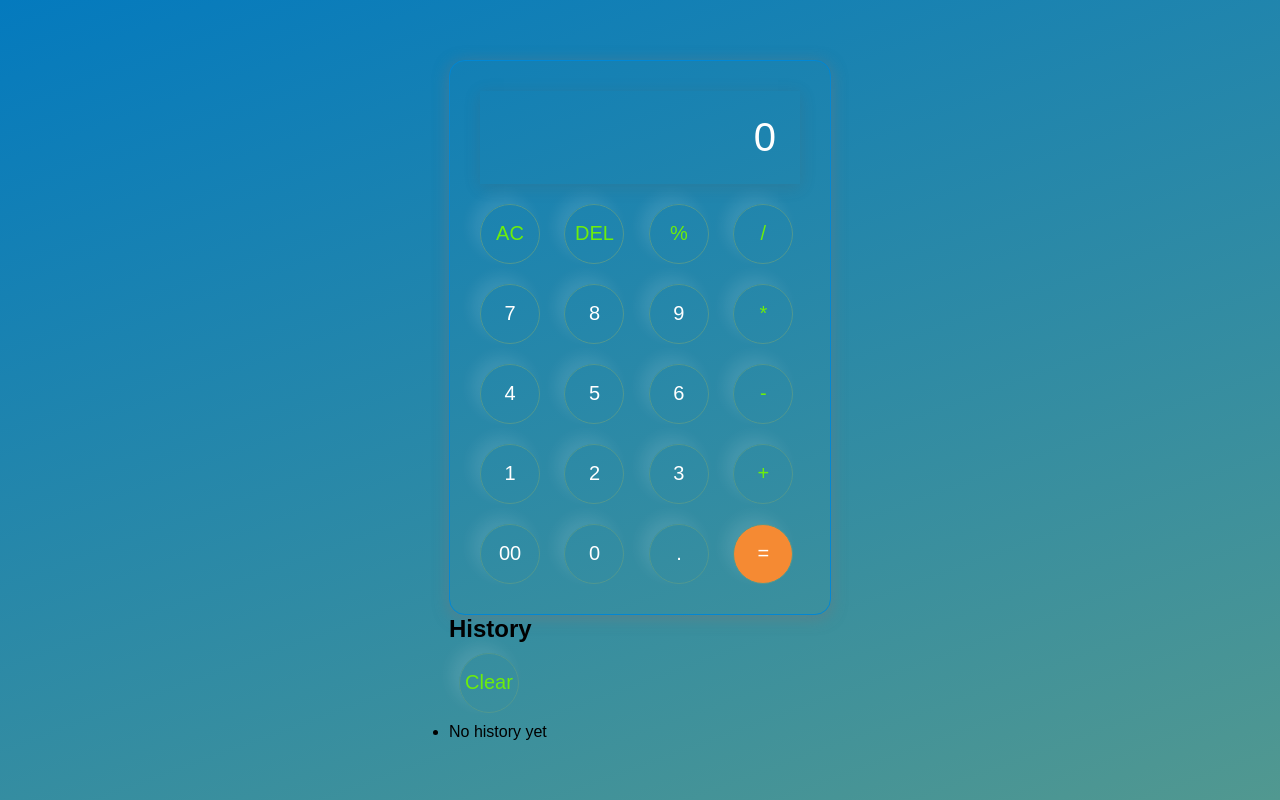
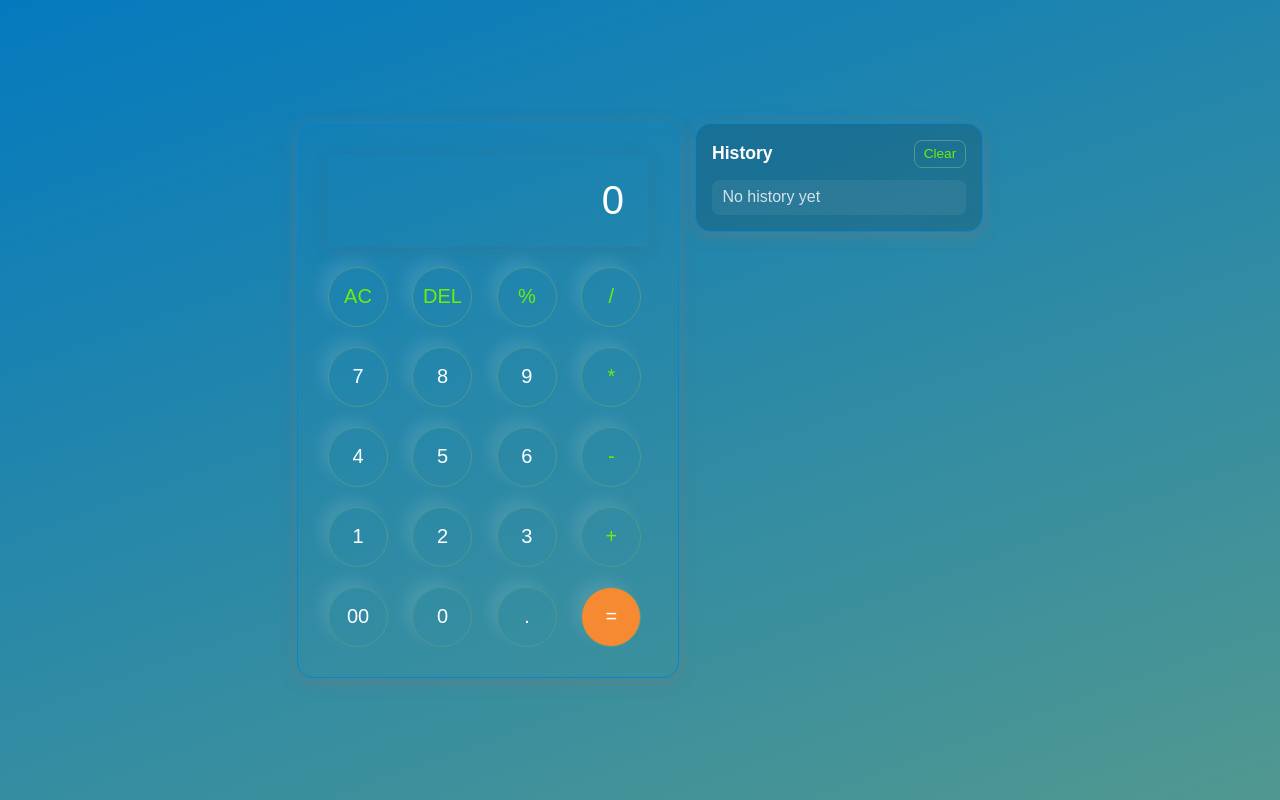
Before and after one commit to Ayush-445/Calculator, a plain HTML site: page index.html in a window 1280 px wide. Drawn offline with Linux system fonts and the light colour scheme.

Commit message:
Enhance Calculator for history panel

```diff
--- a/style.css
+++ b/style.css
@@ -1,4 +1,3 @@
-
 *{
     margin: 0;
     padding: 0;
@@ -7,14 +6,19 @@
 }
 body{
     width: 100%;
-    height: 100vh;
+    min-height: 100vh;
     display: flex;
     justify-content: center;
     align-items: center;
-    /* background: linear-gradient(45deg, #0a0a0a, #3a4452); */
+    padding: 1rem;
     background-color: #027ac0;
     background-image: linear-gradient(160deg, #047abe 0%, #519890 100%);
+}
 
+.appWrapper {
+    display: flex;
+    gap: 1rem;
+    align-items: flex-start;
 }
 
 .calculator{
@@ -34,14 +38,12 @@ input{
     box-shadow: 0px 3px 15px rgba(84,84,84,0.2);
     font-size: 2.5rem;
     text-align: right;
-    cursor: pointer;
     color: white;
 }
 
 input::placeholder{
     color: white;
 }
-
 
 button{
     border: 1px solid #519890;
@@ -64,26 +66,102 @@ button{
 .operator{
     color: #6dee0a;
 }
+
+.historyPanel {
+    width: 18rem;
+    max-height: 32rem;
+    border: 1px solid #0287d4;
+    border-radius: 1rem;
+    padding: 1rem;
+    color: white;
+    background: rgba(0, 0, 0, 0.15);
+    box-shadow: 0px 3px 15px rgba(117, 118, 120, 0.5);
+}
+
+.historyHeader {
+    display: flex;
+    align-items: center;
+    justify-content: space-between;
+    margin-bottom: 0.75rem;
+}
+
+.historyHeader h2 {
+    font-size: 1.1rem;
+    font-weight: 600;
+}
+
+#clearHistoryBtn {
+    width: auto;
+    height: auto;
+    border-radius: 0.5rem;
+    padding: 0.35rem 0.55rem;
+    margin: 0;
+    font-size: 0.85rem;
+    box-shadow: none;
+}
+
+#historyList {
+    list-style: none;
+    max-height: 26rem;
+    overflow-y: auto;
+    display: flex;
+    flex-direction: column;
+    gap: 0.4rem;
+}
+
+#historyList li {
+    background: rgba(255, 255, 255, 0.08);
+    border-radius: 0.5rem;
+    padding: 0.55rem 0.65rem;
+    cursor: pointer;
+    word-break: break-word;
+}
+
+#historyList li:hover {
+    background: rgba(255, 255, 255, 0.15);
+}
+
+#historyList .emptyHistory {
+    cursor: default;
+    opacity: 0.8;
+}
+
+@media (max-width:760px){
+    .appWrapper {
+        flex-direction: column;
+        align-items: center;
+    }
+
+    .historyPanel {
+        width: 100%;
+        max-width: 22rem;
+    }
+}
+
 @media (max-width:440px){
     input {
         width: 16rem;
     }
-     button{
+
+    button{
         width:2.75rem;
         height: 2.75rem;
         font-size: 16px;
+    }
 
-     }
+    .historyPanel {
+        max-width: 18rem;
+    }
 }
 
 @media (max-width:320px){
     input {
         width: 15rem;
     }
-     button{
+
+    button{
         width:2.5rem;
         height: 2.5rem;
         font-size: 15px;
-
-     }
+    }
 }
```
